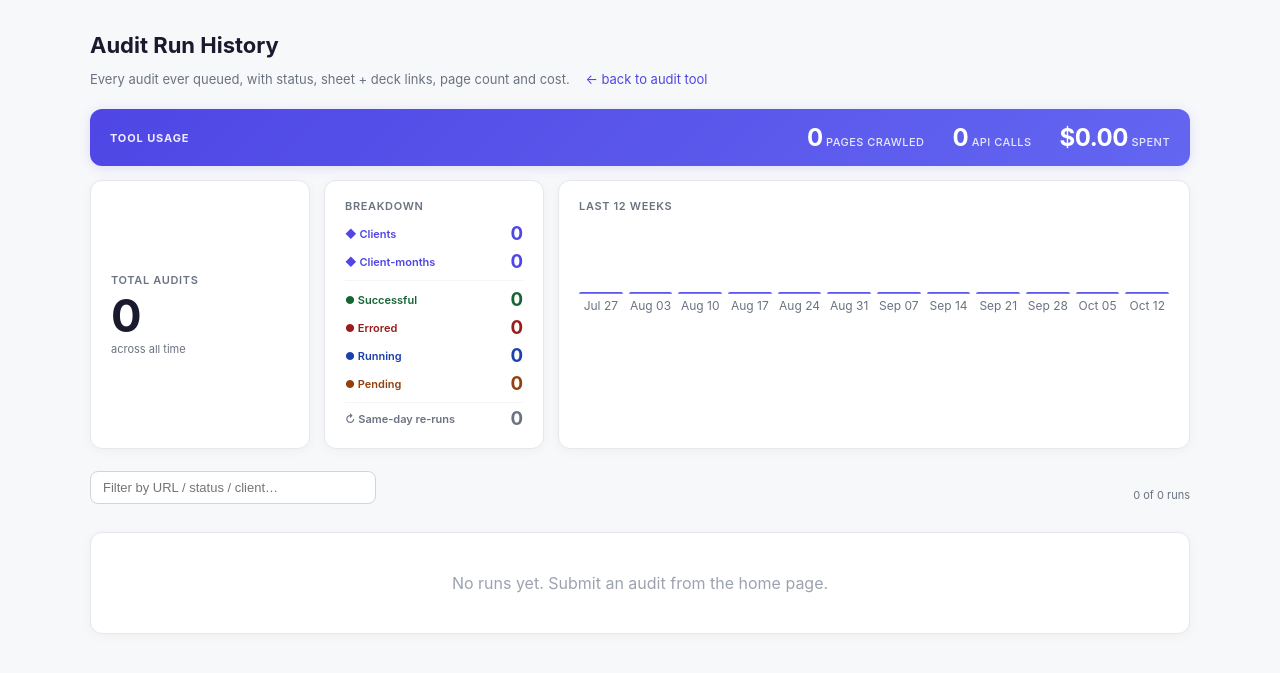
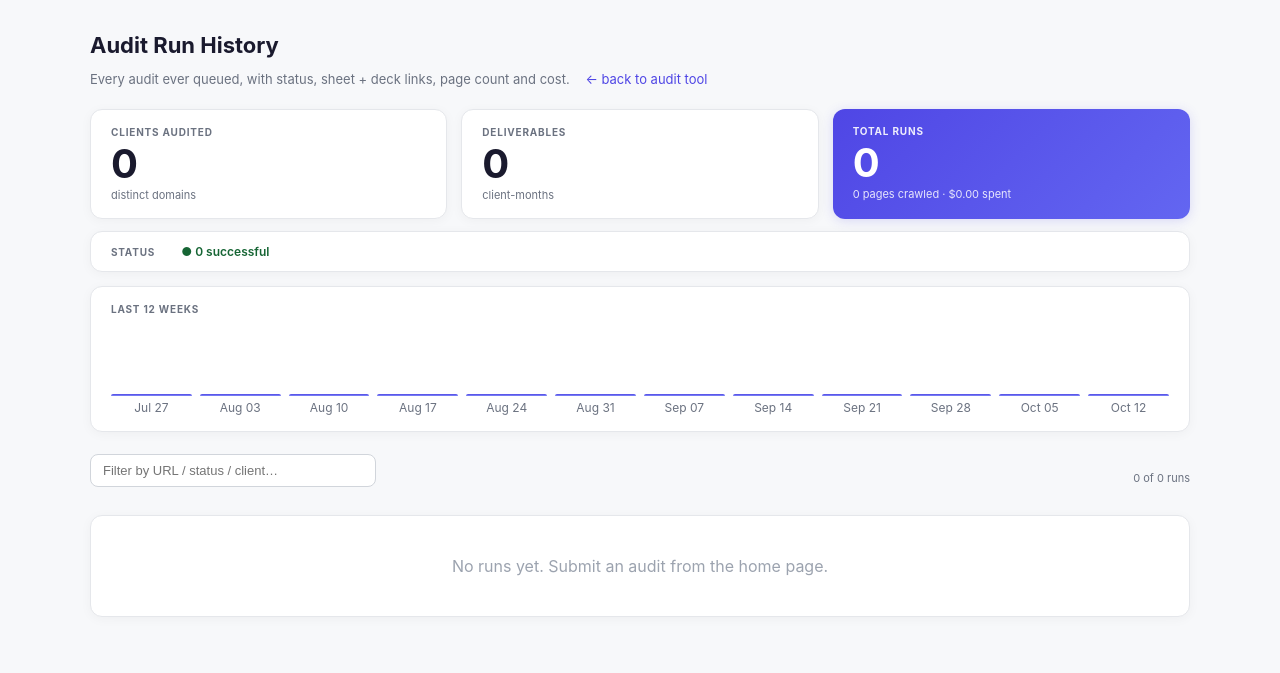
Before and after one commit to shavigoyal-hub/website-audit-tool, a Flask app: page /history-ui in a window 1280 px wide. Shown: the top 673 px of the page. Run offline with Flask 3, Linux system fonts and the light colour scheme.

Commit message:
v121: simpler history-ui — 3 big tiles, 1-line status strip, trend row
Co-Authored-By: Claude Opus 4.7 <noreply@anthropic.com>

```diff
--- a/audit/version.py
+++ b/audit/version.py
@@ -3,7 +3,7 @@
 Bump when observation rules, catalog copy, or output structure change so
 you can tell which build produced a given audit artifact.
 """
-VERSION = "2026-10-13.120"
+VERSION = "2026-10-13.121"
 
 # Plan tier → expected leads per month at month 3-4 / 6-7 / 9-10
 # Source: internal Gushwork projection chart. Plan number = $ / month spend.
--- a/templates/history.html
+++ b/templates/history.html
@@ -47,51 +47,57 @@
       {% if jobs_sheet_url %}<a href="{{ jobs_sheet_url }}" target="_blank">open jobs sheet →</a>{% endif %}
     </p>
 
-    {% if usage %}
-    <div style="background:linear-gradient(135deg,#4f46e5 0%,#6366f1 100%);color:#fff;border-radius:12px;padding:14px 20px;margin-bottom:14px;display:flex;align-items:center;justify-content:space-between;flex-wrap:wrap;gap:12px;box-shadow:0 2px 12px rgba(79,70,229,0.15)">
-      <div style="font-size:11px;font-weight:700;text-transform:uppercase;letter-spacing:0.08em;opacity:0.9">Tool usage</div>
-      <div style="display:flex;gap:28px;font-size:13px;font-weight:500">
-        <div><b style="font-size:18pt;font-weight:700;letter-spacing:-0.02em">{{ '{:,}'.format(usage.pages) }}</b> <span style="opacity:0.85;font-size:11px;text-transform:uppercase;letter-spacing:0.04em">pages crawled</span></div>
-        <div><b style="font-size:18pt;font-weight:700;letter-spacing:-0.02em">{{ '{:,}'.format(usage.composio_calls + usage.psi_calls) }}</b> <span style="opacity:0.85;font-size:11px;text-transform:uppercase;letter-spacing:0.04em">API calls</span></div>
-        <div><b style="font-size:18pt;font-weight:700;letter-spacing:-0.02em">${{ '{:,.2f}'.format(usage.cost_usd) }}</b> <span style="opacity:0.85;font-size:11px;text-transform:uppercase;letter-spacing:0.04em">spent</span></div>
+    {% set sc = status_counts or {} %}
+    <!-- Primary stat tiles: 3 big numbers that answer "how much work has
+         this tool done?" at a glance. Secondary status (errored / running
+         / pending / re-runs) collapses into one line below. -->
+    <div style="display:grid;grid-template-columns:repeat(3, 1fr);gap:14px;margin-bottom:12px">
+      <div style="background:#fff;border:1px solid #e5e7eb;border-radius:12px;padding:16px 20px;box-shadow:0 2px 12px rgba(0,0,0,0.04)">
+        <div style="font-size:10px;font-weight:700;color:#6b7280;text-transform:uppercase;letter-spacing:0.08em">Clients audited</div>
+        <div style="font-size:30pt;font-weight:700;letter-spacing:-0.03em;color:#1a1a2e;line-height:1;margin-top:6px">{{ sc.get('clients', 0) }}</div>
+        <div style="font-size:11px;color:#6b7280;margin-top:4px">distinct domains</div>
+      </div>
+      <div style="background:#fff;border:1px solid #e5e7eb;border-radius:12px;padding:16px 20px;box-shadow:0 2px 12px rgba(0,0,0,0.04)">
+        <div style="font-size:10px;font-weight:700;color:#6b7280;text-transform:uppercase;letter-spacing:0.08em">Deliverables</div>
+        <div style="font-size:30pt;font-weight:700;letter-spacing:-0.03em;color:#1a1a2e;line-height:1;margin-top:6px">{{ sc.get('client_months', 0) }}</div>
+        <div style="font-size:11px;color:#6b7280;margin-top:4px">client-months</div>
+      </div>
+      <div style="background:linear-gradient(135deg,#4f46e5 0%,#6366f1 100%);color:#fff;border-radius:12px;padding:16px 20px;box-shadow:0 2px 12px rgba(79,70,229,0.18)">
+        <div style="font-size:10px;font-weight:700;text-transform:uppercase;letter-spacing:0.08em;opacity:0.9">Total runs</div>
+        <div style="font-size:30pt;font-weight:700;letter-spacing:-0.03em;line-height:1;margin-top:6px">{{ total_count or (runs|length) }}</div>
+        <div style="font-size:11px;opacity:0.85;margin-top:4px">
+          {% if usage %}{{ '{:,}'.format(usage.pages) }} pages crawled · ${{ '{:,.2f}'.format(usage.cost_usd) }} spent{% else %}across all time{% endif %}
         </div>
       </div>
-    {% endif %}
+    </div>
 
-    <div style="display:grid;grid-template-columns:220px 220px 1fr;gap:14px;margin-bottom:22px;align-items:stretch">
-      <div style="background:#fff;border:1px solid #e5e7eb;border-radius:12px;padding:18px 20px;display:flex;flex-direction:column;justify-content:center;box-shadow:0 2px 12px rgba(0,0,0,0.04)">
-        <div style="font-size:11px;font-weight:600;color:#6b7280;text-transform:uppercase;letter-spacing:0.06em">Total audits</div>
-        <div style="font-size:34pt;font-weight:700;letter-spacing:-0.03em;color:#1a1a2e;line-height:1;margin-top:6px">{{ total_count or (runs|length) }}</div>
-        <div style="font-size:11px;color:#6b7280;margin-top:4px">across all time</div>
+    <!-- Compact one-line status strip. Only shows non-zero statuses so
+         it stays quiet when there's nothing to action. -->
+    <div style="background:#fff;border:1px solid #e5e7eb;border-radius:12px;padding:12px 20px;margin-bottom:14px;display:flex;align-items:center;flex-wrap:wrap;gap:22px;font-size:12px;box-shadow:0 2px 12px rgba(0,0,0,0.04)">
+      <div style="font-size:10px;font-weight:700;color:#6b7280;text-transform:uppercase;letter-spacing:0.08em;margin-right:4px">Status</div>
+      <span style="color:#166534;font-weight:600">● {{ sc.get('done', 0) }} successful</span>
+      {% if sc.get('error', 0) %}<span style="color:#991b1b;font-weight:600">● {{ sc.error }} errored</span>{% endif %}
+      {% if sc.get('running', 0) %}<span style="color:#1e40af;font-weight:600">● {{ sc.running }} running</span>{% endif %}
+      {% if sc.get('pending', 0) %}<span style="color:#92400e;font-weight:600">● {{ sc.pending }} pending</span>{% endif %}
+      {% if sc.get('same_day_rerun', 0) %}<span style="color:#6b7280;font-weight:600" title="Attempts beyond the first for the same client on the same day — dev iterations">↻ {{ sc.same_day_rerun }} same-day re-runs</span>{% endif %}
     </div>
-      <div style="background:#fff;border:1px solid #e5e7eb;border-radius:12px;padding:18px 20px;display:flex;flex-direction:column;gap:5px;box-shadow:0 2px 12px rgba(0,0,0,0.04)">
-        <div style="font-size:11px;font-weight:600;color:#6b7280;text-transform:uppercase;letter-spacing:0.06em;margin-bottom:4px">Breakdown</div>
-        {% set sc = status_counts or {} %}
-        <div style="display:flex;align-items:center;justify-content:space-between"><span style="font-size:11px;color:#4f46e5;font-weight:600">◆ Clients</span><span style="font-size:14pt;font-weight:700;color:#4f46e5">{{ sc.get('clients', 0) }}</span></div>
-        <div style="display:flex;align-items:center;justify-content:space-between"><span style="font-size:11px;color:#4f46e5;font-weight:600">◆ Client-months</span><span style="font-size:14pt;font-weight:700;color:#4f46e5">{{ sc.get('client_months', 0) }}</span></div>
-        <div style="border-top:1px solid #f3f4f6;margin:2px 0"></div>
-        <div style="display:flex;align-items:center;justify-content:space-between"><span style="font-size:11px;color:#166534;font-weight:600">● Successful</span><span style="font-size:14pt;font-weight:700;color:#166534">{{ sc.get('done', 0) }}</span></div>
-        <div style="display:flex;align-items:center;justify-content:space-between"><span style="font-size:11px;color:#991b1b;font-weight:600">● Errored</span><span style="font-size:14pt;font-weight:700;color:#991b1b">{{ sc.get('error', 0) }}</span></div>
-        <div style="display:flex;align-items:center;justify-content:space-between"><span style="font-size:11px;color:#1e40af;font-weight:600">● Running</span><span style="font-size:14pt;font-weight:700;color:#1e40af">{{ sc.get('running', 0) }}</span></div>
-        <div style="display:flex;align-items:center;justify-content:space-between"><span style="font-size:11px;color:#92400e;font-weight:600">● Pending</span><span style="font-size:14pt;font-weight:700;color:#92400e">{{ sc.get('pending', 0) }}</span></div>
-        <div style="display:flex;align-items:center;justify-content:space-between;border-top:1px solid #f3f4f6;padding-top:4px;margin-top:2px"><span style="font-size:11px;color:#6b7280;font-weight:600">↻ Same-day re-runs</span><span style="font-size:14pt;font-weight:700;color:#6b7280">{{ sc.get('same_day_rerun', 0) }}</span></div>
-      </div>
-      <div style="background:#fff;border:1px solid #e5e7eb;border-radius:12px;padding:18px 20px;box-shadow:0 2px 12px rgba(0,0,0,0.04)">
-        <div style="font-size:11px;font-weight:600;color:#6b7280;text-transform:uppercase;letter-spacing:0.06em;margin-bottom:10px">Last 12 weeks</div>
+
+    <!-- Weekly trend as its own row -->
+    <div style="background:#fff;border:1px solid #e5e7eb;border-radius:12px;padding:16px 20px;margin-bottom:22px;box-shadow:0 2px 12px rgba(0,0,0,0.04)">
+      <div style="font-size:10px;font-weight:700;color:#6b7280;text-transform:uppercase;letter-spacing:0.08em;margin-bottom:12px">Last 12 weeks</div>
       {% if weekly %}
         {% set wmax = (weekly|map(attribute='count')|max) %}
         {% set wmax = wmax if wmax > 0 else 1 %}
-          <div style="display:flex;align-items:flex-end;gap:6px;height:90px">
+        <div style="display:flex;align-items:flex-end;gap:8px;height:88px">
           {% for w in weekly %}
             <div style="flex:1;display:flex;flex-direction:column;align-items:center;gap:4px;min-width:0">
               <div style="font-size:9pt;font-weight:600;color:#4f46e5">{{ w.count or '' }}</div>
-                <div style="width:100%;height:{{ (w.count * 70 / wmax)|round(1) }}px;background:linear-gradient(180deg,#4f46e5,#818cf8);border-radius:4px 4px 0 0;min-height:2px"></div>
+              <div style="width:100%;height:{{ (w.count * 68 / wmax)|round(1) }}px;background:linear-gradient(180deg,#4f46e5,#818cf8);border-radius:4px 4px 0 0;min-height:2px"></div>
               <div style="font-size:9pt;color:#6b7280;white-space:nowrap">{{ w.label }}</div>
             </div>
           {% endfor %}
         </div>
       {% endif %}
-      </div>
     </div>
 
     <div class="top">
```
Lines whose indentation alone changed are shown as unchanged.
